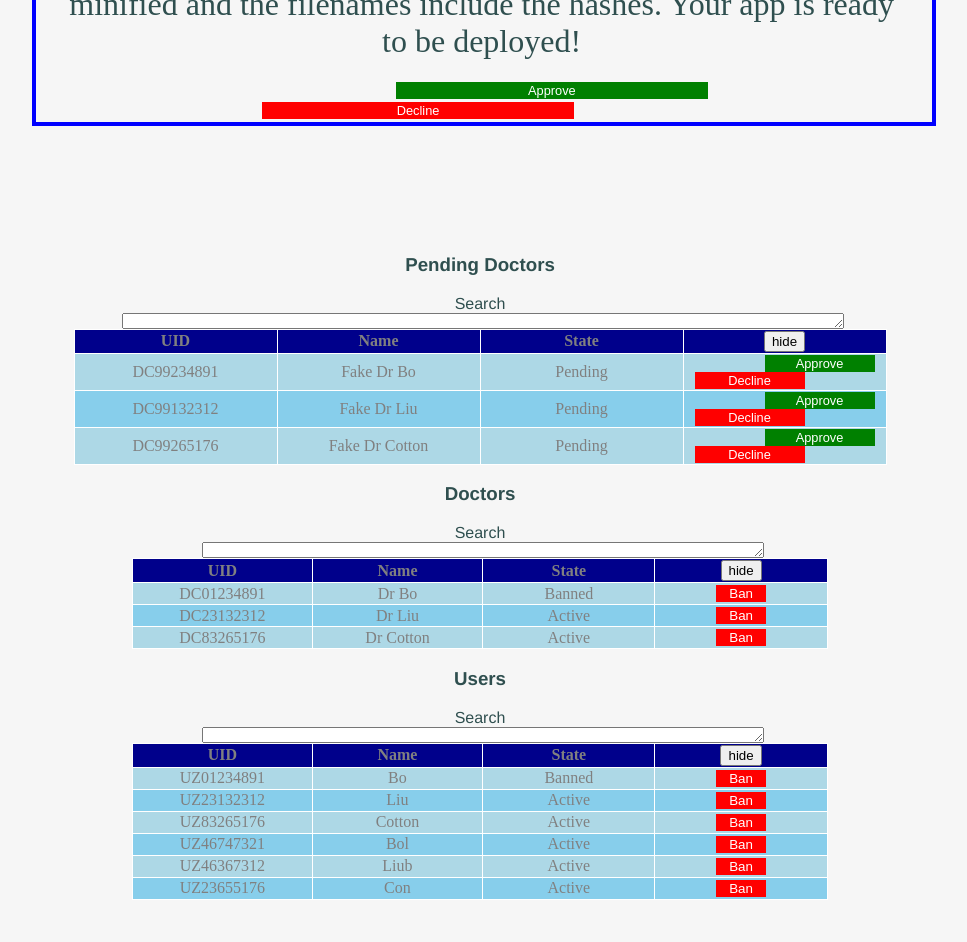
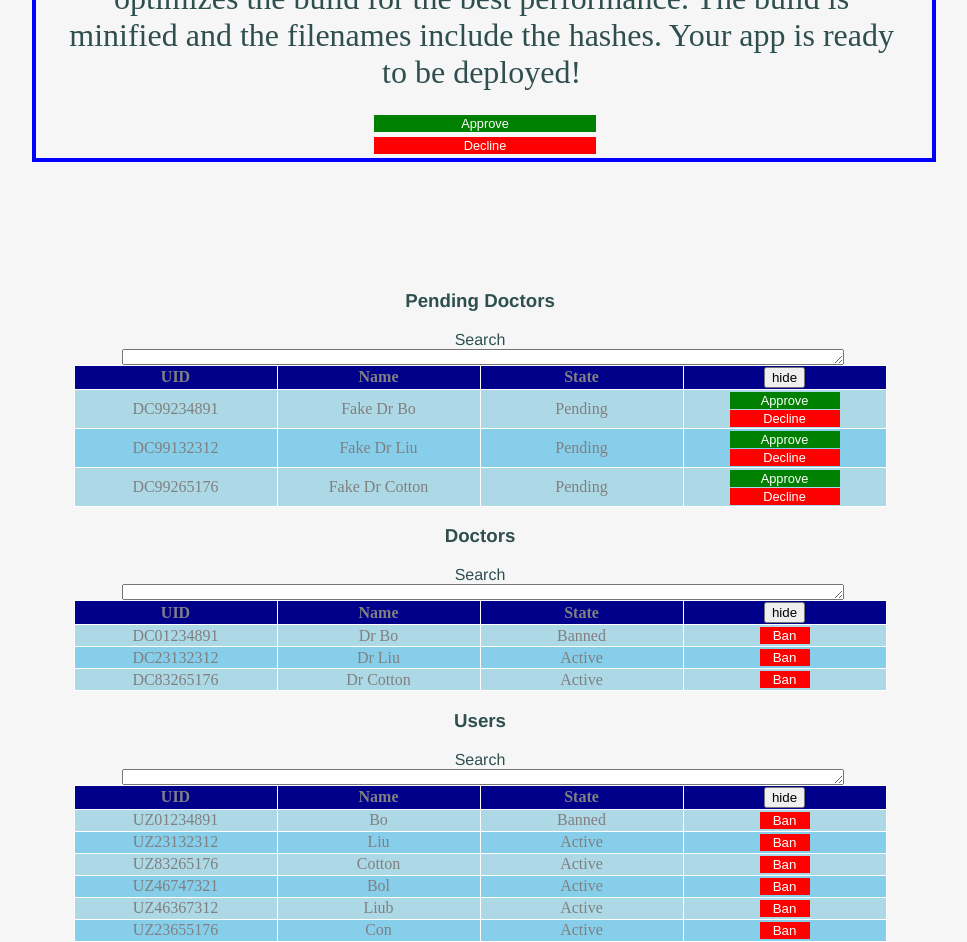
Before and after one commit to serach24/Care-Clinic, a React (Create React App) app: page /admin in a window 1280 px wide. Shown: the part 860-1802 px from the top of the page, without its empty margins (160-1127 px from the left). Before the commit the page ends 1760 px from the top, so only its background shows below. Built offline with nearby package versions, Linux system fonts and the light colour scheme.

Commit message:
Bug fixed

```diff
--- a/src/components/Admin/AdminBanPanel/index.js
+++ b/src/components/Admin/AdminBanPanel/index.js
@@ -13,12 +13,12 @@ class BanPanel extends React.Component {
       render() {
         return (
         <div className="WholeAdminPanel">
-              <table className = "Panel" className="DoctorInfoTable">
+              <div className = "Panel" className="DoctorInfoTable">
               <h3>Doctors</h3>
             <DoctorList></DoctorList>
               <h3>Users</h3>
             <UserList></UserList>
-              </table>
+              </div>
       </div>
     );
   }
--- a/src/components/Admin/PendingDoctorInformationAdmin/index.js
+++ b/src/components/Admin/PendingDoctorInformationAdmin/index.js
@@ -117,11 +117,11 @@ class PendingDoctors extends React.Component {
               </thead>
               <tbody>
               {this.state.show && this.state.list.map((item =>
-                      <tr>
+                      <tr key={item.Id}>
                         <td> {item.Uid} </td>
                         <td> {item.Name} </td>
                         <td> {item.State} </td>
-                        <td class = "PendingDocButtons">
+                        <td className = "PendingDocButtons">
                         <button className ="Approve2" id={item.Id} onClick={this.HandleApprove.bind(this)}> Approve </button>
                         <button className ="Decline2" id={item.Id} onClick={this.HandleDecline.bind(this)}> Decline </button>
                         </td>
--- a/src/components/Admin/PendingDoctorInformationAdmin/styles.css
+++ b/src/components/Admin/PendingDoctorInformationAdmin/styles.css
@@ -10,8 +10,6 @@
   color: white;
   white-space: nowrap;
   text-decoration: none;
-  margin-right: 40%;
-  float: right;
 }
 .Decline2:hover{
   width: 60%;
@@ -27,8 +25,6 @@
   color: white;
   white-space: nowrap;
   text-decoration: none;
-  margin-left: 40%;
-  float: left;
 }
 .Approve2:hover{
   width: 60%;
--- a/src/components/Admin/RequestsAdmin/index.js
+++ b/src/components/Admin/RequestsAdmin/index.js
@@ -99,11 +99,8 @@ class RequestsList extends React.Component {
                       <div className = "Big" key ={item.Id + "whole"}>
                       <table className="DoctorInfoTable">
                       <tbody>
-
-                        <tr> {item.Uid} </tr>
-                        <tr> {item.email} </tr>
-
-
+                        <tr><td>{item.Uid}</td></tr>
+                        <tr><td>{item.email}</td></tr>
                         </tbody>
                         </table>
 
@@ -112,10 +109,18 @@ class RequestsList extends React.Component {
                         </div>
 
                         <table className ="twoButtons">
+                        <tbody>
+                        <tr>
+                        <td>
                         <button className ="Approve" id={item.Id} onClick={this.HandleApprove.bind(this)}> Approve </button>
-
+                        </td>
+                        </tr>
+                        <tr>
+                        <td>
                         <button className ="Decline" id={item.Id} onClick={this.HandleDecline.bind(this)}> Decline </button>
-
+                        </td>
+                        </tr>
+                        </tbody>
                         </table>
                        </div>
                 ))}
--- a/src/components/Admin/RequestsAdmin/styles.css
+++ b/src/components/Admin/RequestsAdmin/styles.css
@@ -32,34 +32,30 @@ tr{
 }
 
 .Decline {
-  width: 35%;
-  height: 20%;
+  width: 25%;
   border: 0;
   font-size: 80%;
   background: red;
   color: white;
   white-space: nowrap;
+  display: inline;
   text-decoration: none;
-  margin-right: 40%;
-  margin-top: 3px;
-  float: right;
+
 }
 .Decline:hover{
-  width: 40%;
+  width: 30%;
 }
 
 .Approve {
-  width: 35%;
-  height: 20%;
+  width: 25%;
   border: 0;
   font-size: 80%;
   background: Green;
+  display: inline;
   color: white;
   white-space: nowrap;
   text-decoration: none;
-  margin-left: 40%;
-  float: left;
 }
 .Approve:hover{
-  width : 40%;
+  width : 30%;
 }
--- a/src/components/Admin/UserInformationAdmin/index.js
+++ b/src/components/Admin/UserInformationAdmin/index.js
@@ -102,7 +102,7 @@ class UserList extends React.Component {
               </thead>
               <tbody>
               {this.state.show && this.state.list.map((item =>
-                      <tr>
+                      <tr key={item.Id}>
                         <td> {item.Uid} </td>
                         <td> {item.Name} </td>
                         <td> {item.State} </td>
--- a/src/pages/AdminPage/index.js
+++ b/src/pages/AdminPage/index.js
@@ -15,19 +15,22 @@ import NavBar from "../../components/ui/NavBar";
 class AdminPage extends React.Component {
     constructor(props) {
         super(props);
+        this.Messages = React.createRef();
+        this.PendingDocs = React.createRef();
+        this.BanPan = React.createRef();
     }
 
     GotoElement(event){
         const target = event.target;
         console.log((target.id))
         if(target.id  == 0){
-            ReactDOM.findDOMNode(this.refs.Messages).scrollIntoView();
+            ReactDOM.findDOMNode(this.Messages.current).scrollIntoView();
         }
         else if(target.id  == 1){
-            ReactDOM.findDOMNode(this.refs.PendingDocs).scrollIntoView();
+            ReactDOM.findDOMNode(this.PendingDocs.current).scrollIntoView();
         }
         else{
-            ReactDOM.findDOMNode(this.refs.BanPan).scrollIntoView();
+            ReactDOM.findDOMNode(this.BanPan.current).scrollIntoView();
         }
     }
 
@@ -43,10 +46,10 @@ class AdminPage extends React.Component {
               <button className="NavButton" id = {2} onClick={this.GotoElement.bind(this)}> To Doctors / Users </button>
               </div>
 
-              <RequestsList ref="Messages"></RequestsList>
-              <h3 className="Head" ref="PendingDocs">Pending Doctors</h3>
+              <RequestsList ref={this.Messages}></RequestsList>
+              <h3 className="Head" ref={this.PendingDocs}>Pending Doctors</h3>
                 <PendingDoctors></PendingDoctors>
-              <BanPanel ref="BanPan"></BanPanel>
+              <BanPanel ref={this.BanPan}></BanPanel>
       </div>
     );
   }
```
